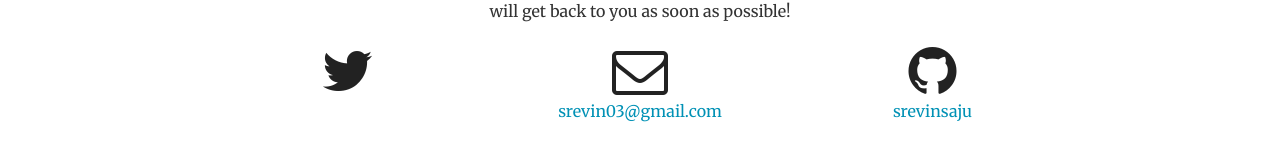
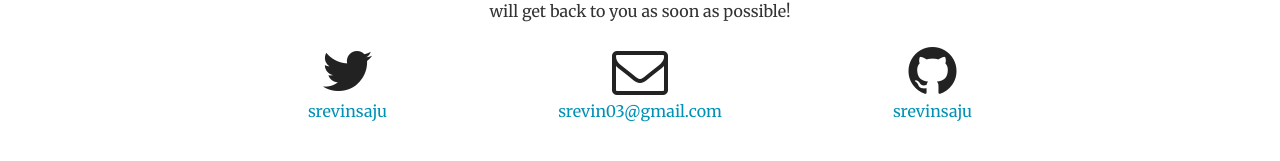
Before and after one commit to srevinsaju/guiscrcpy, a Jekyll site: the page built from docs/index.html, in a window 1280 px wide and 900 px high, scrolled down 3072 px. Shown: the part 657-818 px from the top of the window. Built offline with Jekyll 4.4.1, drawn with Linux system fonts in a browser that asks for light colours.

Commit message:
Update _config.yml

```diff
--- a/docs/_config.yml
+++ b/docs/_config.yml
@@ -5,7 +5,8 @@
 baseurl: "" # the subpath of your site, e.g. /blog/
 url: https://srevinsaju.github.io/guiscrcpy # the base hostname & protocol for your site
 
-twitter_username:
+twitter_username: srevinsaju
+instagram_username: srevinsaju
 github_username: srevinsaju
 
 # Build settings
```
